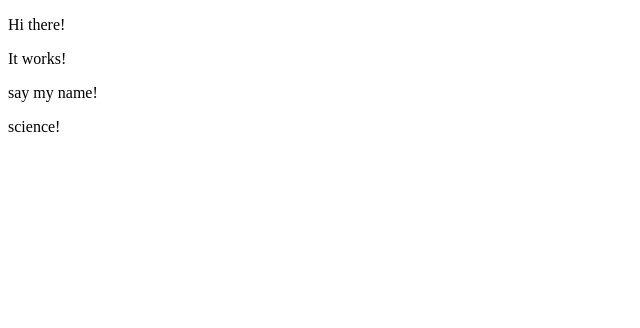
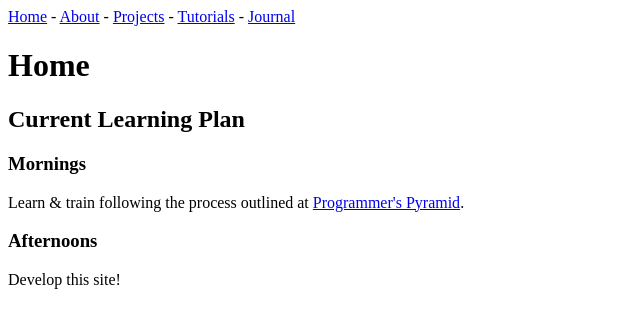
Before and after one commit to robbiecares/Portfolio, a Django app: page / in a window 1280 px wide. Shown: the top 328 px of the page, without its empty margins (0-640 px from the left). Run offline with Django 3.2, Linux system fonts and the light colour scheme.

Commit message:
barebones is up

```diff
--- /dev/null
+++ b/portfolio/templates/portfolio/base.html
@@ -0,0 +1,19 @@
+<!DOCTYPE html>
+<html lang="en">
+    <head>
+        <meta charset="UTF-8">
+        <title>Title</title>
+    </head>
+    <body>
+        <header></header>
+        <nav>
+            <a href="{% url 'portfolio:home' %}">Home</a> -
+            <a href="{% url 'portfolio:about' %}">About</a> -
+            <a href="{% url 'portfolio:projects' %}">Projects</a> -
+            <a href="{% url 'portfolio:tutorials' %}">Tutorials</a> -
+            <a href="{% url 'portfolio:journal' %}">Journal</a>
+        </nav>
+        {% block content %}
+        {% endblock content %}
+    </body>
+</html>
--- a/portfolio/templates/portfolio/index.html
+++ b/portfolio/templates/portfolio/index.html
@@ -1,9 +1,16 @@
-<!DOCTYPE html>
-<html>
-<body>
-    <p>Hi there!</p>
-    <p>It works!</p>
-    <p>say my name!</p>
-    <p>science!</p>
-</body>
-</html>
+    {% extends "portfolio/base.html" %}
+
+    {% block content %}
+    <main>
+        <h1>{{ title }}</h1>
+        <section>
+            <h2>Current Learning Plan</h2>
+            <h3>Mornings</h3>
+                <p>Learn & train following the process outlined at
+                    <a href="https://programmerspyramid.com/">Programmer's Pyramid</a>.
+                </p>
+            <h3>Afternoons</h3>
+                <p>Develop this site!</p>
+        </section>
+    </main>
+    {% endblock content %}
--- a/portfolio/urls.py
+++ b/portfolio/urls.py
@@ -3,7 +3,13 @@ from django.urls import path
 
 from . import views
 
+app_name = 'portfolio'
+
 urlpatterns = [
     path('', views.index, name='home'),
+    path('about/', views.about, name='about'),
+    path('projects/', views.projects, name='projects'),
+    path('tutorials/', views.tutorials, name='tutorials'),
+    path('journal/', views.journal, name='journal'),
 
 ]
--- a/portfolio/views.py
+++ b/portfolio/views.py
@@ -4,4 +4,47 @@ from django.shortcuts import render
 def index(request):
     template = 'portfolio/index.html'
 
-    return render(request, template, {})
+    context = {
+        'title': 'Home'
+    }
+
+    return render(request, template, context)
+
+
+def about(request):
+    template = 'portfolio/about.html'
+
+    context = {
+        'title': 'About'
+    }
+
+    return render(request, template, context)
+
+
+def projects(request):
+    template = 'portfolio/projects.html'
+
+    context = {
+        'title': 'Projects'
+    }
+
+    return render(request, template, context)
+
+
+def tutorials(request):
+    template = 'portfolio/tutorials.html'
+
+    context = {
+        'title': 'Tutorials'
+    }
+
+    return render(request, template, context)
+
+def journal(request):
+    template = 'portfolio/journal.html'
+
+    context = {
+        'title': 'Journal'
+    }
+
+    return render(request, template, context)
```
Also changed, not shown: portfolio/templates/portfolio/about.html (added, +12 -0 lines), portfolio/templates/portfolio/journal.html (added, +15 -0 lines), portfolio/templates/portfolio/projects.html (added, +12 -0 lines), portfolio/templates/portfolio/tutorials.html (added, +12 -0 lines).
